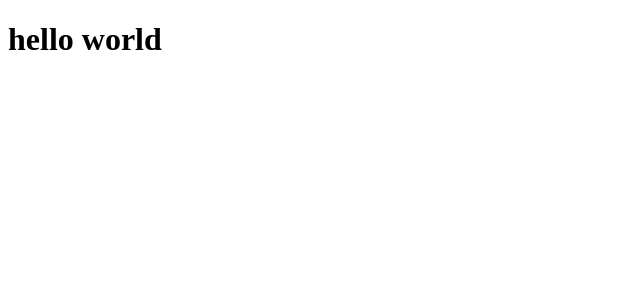
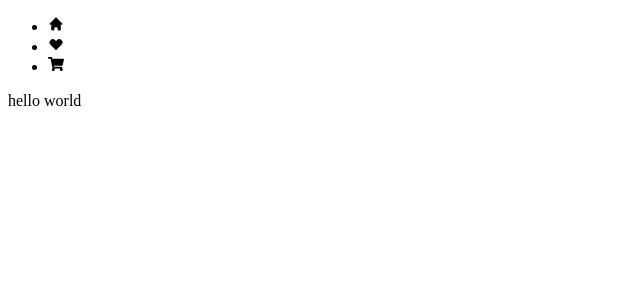
Before and after one commit to Zain-ul-din/pizza-app, a React (Vite) app: page /pizza in a window 1280 px wide. Shown: the top 300 px of the page, without its empty margins (0-640 px from the left). Built offline with nearby package versions, Linux system fonts and the light colour scheme.

Commit message:
add sidebar

```diff
--- a/index.html
+++ b/index.html
@@ -4,9 +4,11 @@
     <meta charset="UTF-8" />
     <meta name="viewport" content="width=device-width, initial-scale=1.0" />
     <title>Document</title>
+
+    <link href="/public/style.css" rel="stylesheet" />
   </head>
   <body>
     <div id="root"></div>
-    <script type="module" src="./src/App.js"></script>
+    <script type="module" src="./src/App.jsx"></script>
   </body>
 </html>
--- a/package.json
+++ b/package.json
@@ -25,6 +25,7 @@
   },
   "dependencies": {
     "react": "^18.3.1",
-    "react-dom": "^18.3.1"
+    "react-dom": "^18.3.1",
+    "react-icons": "^5.3.0"
   }
 }
--- a/src/App.js
+++ /dev/null
@@ -1,7 +0,0 @@
-import React from "react";
-import { createRoot } from "react-dom/client";
-
-const rootRef = document.querySelector("#root");
-const root = createRoot(rootRef);
-
-root.render(React.createElement("h1", {}, "hello world"));
--- /dev/null
+++ b/src/App.jsx
@@ -0,0 +1,30 @@
+import React from "react";
+import { createRoot } from "react-dom/client";
+
+import { HiHome, HiHeart } from "react-icons/hi";
+import { FaShoppingCart } from "react-icons/fa";
+
+const rootRef = document.querySelector("#root");
+const root = createRoot(rootRef);
+
+const App = () => (
+  <main>
+    <aside>
+      <ul>
+        <li>
+          <HiHome />
+        </li>
+        <li>
+          <HiHeart />
+        </li>
+        <li>
+          <FaShoppingCart />
+        </li>
+      </ul>
+    </aside>
+
+    <div>hello world</div>
+  </main>
+);
+
+root.render(<App />);
--- a/vite.config.js
+++ b/vite.config.js
@@ -3,5 +3,17 @@ import react from "@vitejs/plugin-react";
 
 // https://vitejs.dev/config/
 export default defineConfig({
+  server: {
+    proxy: {
+      "/api": {
+        target: "http://localhost:3000",
+        changeOrigin: true,
+      },
+      "/public": {
+        target: "http://localhost:3000",
+        changeOrigin: true,
+      },
+    },
+  },
   plugins: [react()],
 });
```
Also changed, not shown: 1 other file (tests, documents, lock files or other folders).
